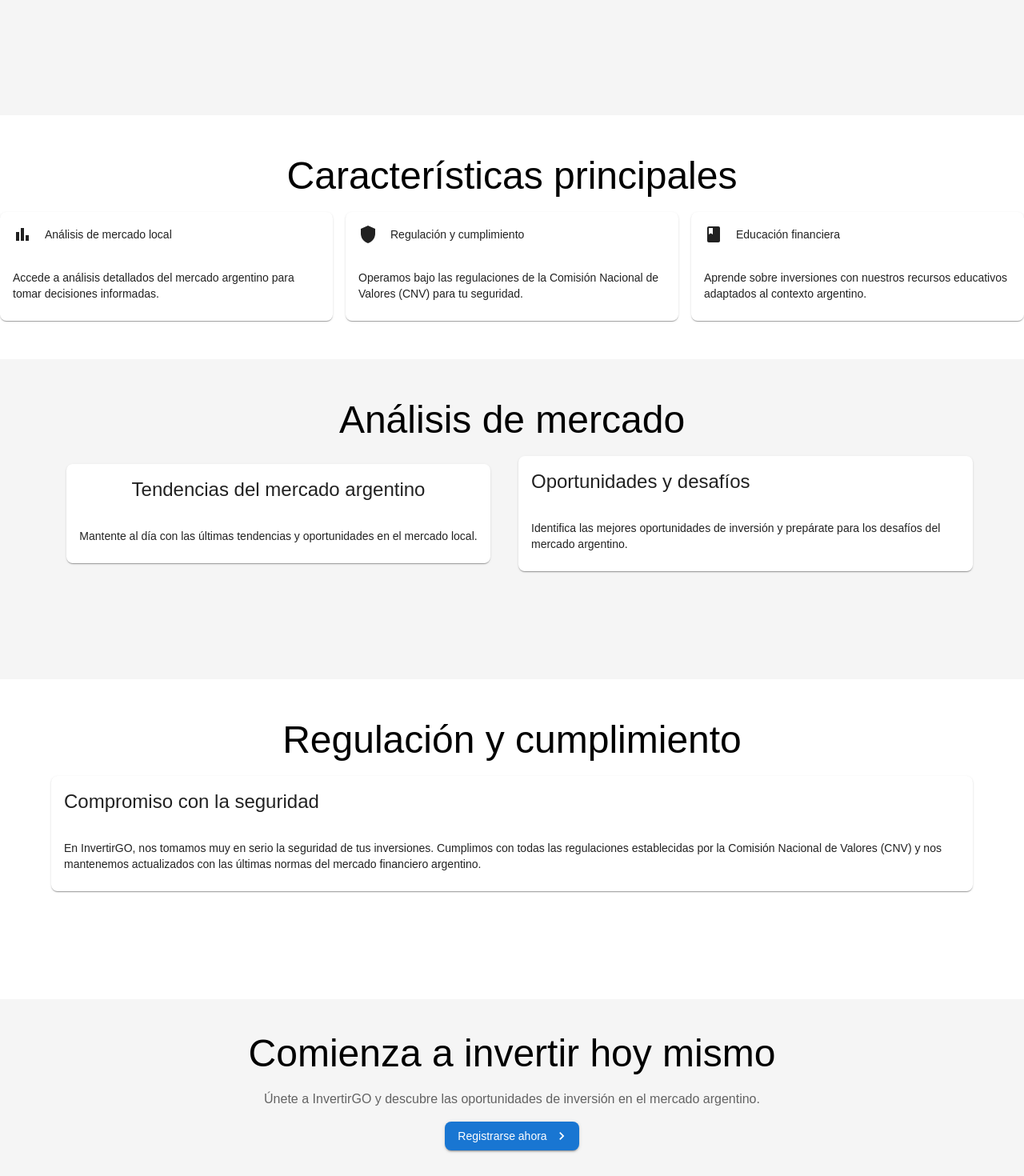
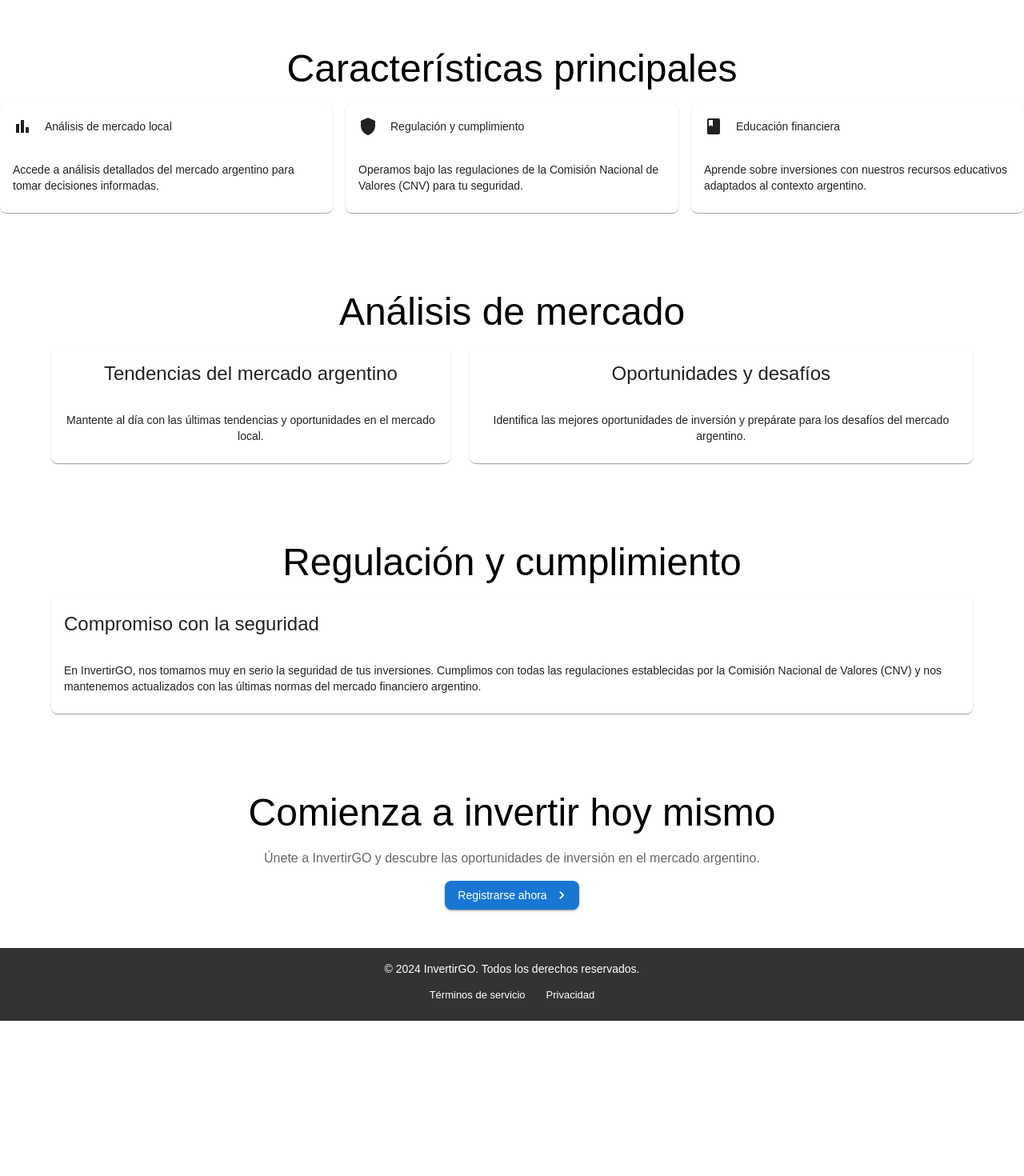
Before and after one commit to manuNamuncura/Inversion, a React (Vite) app: page / in a window 1280 px wide. Shown: the part 320-1790 px from the top of the page at 80% size. After the commit the page ends 1596 px from the top, so only its background shows below. Built offline with nearby package versions, Linux system fonts and the light colour scheme.

Commit message:
navegacion, agregacion, animacion

```diff
--- a/src/Components/Home.jsx
+++ b/src/Components/Home.jsx
@@ -58,7 +58,7 @@
       {/* Main content */}
       <Box component="main" sx={{ flex: 1 }}>
         {/* Intro Section */}
-        <Box sx={{ height: "50vh", py: 6, backgroundColor: "#f5f5f5" }}>
+        <Box sx={{ py: { xs: 3, sm: 6 }, px: { xs: 2, sm: 0 } }}>
           <Container>
             <Typography variant="h2" align="center" gutterBottom>
               Invierte en Argentina con confianza
@@ -119,6 +119,16 @@
               </Card>
             </ButtonBase>
 
+            {/* Navegacion regulacion*/}
+
+            <ButtonBase
+              onClick={() => navigate("/regulacion-cumplimiento")}
+              sx={{
+                width: "100%", // Asegura que la tarjeta se adapte
+                display: "block",
+                textAlign: "left",
+              }}
+            >
               <Card className="feature-title">
                 <CardHeader
                   avatar={<Shield />}
@@ -131,6 +141,7 @@
                   </Typography>
                 </CardContent>
               </Card>
+            </ButtonBase>
 
             <ButtonBase
               onClick={() => navigate("/educacion-financiera")}
@@ -141,10 +152,7 @@
               }}
             >
               <Card className="feature-title">
-                <CardHeader
-                  avatar={<Book />}
-                  title="Educación financiera"
-                />
+                <CardHeader avatar={<Book />} title="Educación financiera" />
                 <CardContent>
                   <Typography variant="body2">
                     Aprende sobre inversiones con nuestros recursos educativos
@@ -157,20 +165,21 @@
         </Box>
 
         {/* Market Analysis Section */}
-        <Box sx={{ height: "50vh", py: 6, backgroundColor: "#f5f5f5" }}>
+        <Box sx={{ py: { xs: 3, sm: 6 }, px: { xs: 2, sm: 0 } }}>
+
           <Container>
             <Typography variant="h3" align="center" gutterBottom>
               Análisis de mercado
             </Typography>
             <Box
               sx={{
-                display: "grid",
+                display: "flex",
                 gridTemplateColumns: "repeat(auto-fit, minmax(280px, 1fr))",
-                gap: 2,
+                gap: 3,
               }}
             >
               <ButtonBase onClick={() => navigate("/tendencias")}>
-                <Card>
+                <Card className="feature-title-two">
                   <CardHeader title="Tendencias del mercado argentino" />
                   <CardContent>
                     <Typography variant="body2">
@@ -180,7 +189,9 @@
                   </CardContent>
                 </Card>
               </ButtonBase>
-              <Card>
+
+              <ButtonBase onClick={() => navigate("/oportunidades")}>
+                <Card className="feature-title-two">
                   <CardHeader title="Oportunidades y desafíos" />
                   <CardContent>
                     <Typography variant="body2">
@@ -189,17 +200,19 @@
                     </Typography>
                   </CardContent>
                 </Card>
+              </ButtonBase>
+
             </Box>
           </Container>
         </Box>
 
         {/* Regulation Section */}
-        <Box sx={{ height: "50vh", py: 6 }}>
+        <Box sx={{ py: { xs: 3, sm: 6 }, px: { xs: 2, sm: 0 } }}>
           <Container>
             <Typography variant="h3" align="center" gutterBottom>
               Regulación y cumplimiento
             </Typography>
-            <Card>
+            <Card className="feature-title-three">
               <CardHeader title="Compromiso con la seguridad" />
               <CardContent>
                 <Typography variant="body2">
@@ -215,13 +228,7 @@
         </Box>
 
         {/* Call to Action Section */}
-        <Box
-          sx={{
-            height: "50vh",
-            py: 5,
-            backgroundColor: "#f5f5f5",
-          }}
-        >
+        <Box sx={{ py: { xs: 3, sm: 6 }, px: { xs: 2, sm: 0 } }}>
           <Container>
             <Typography variant="h3" align="center" gutterBottom>
               Comienza a invertir hoy mismo
```
Lines whose indentation alone changed are shown as unchanged.
